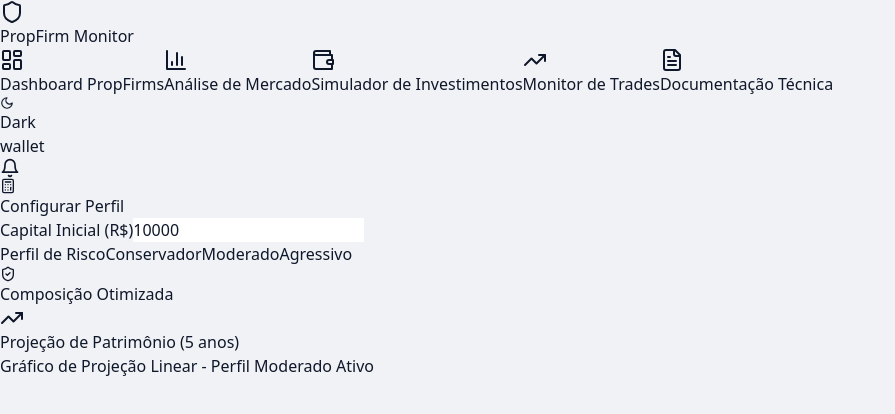
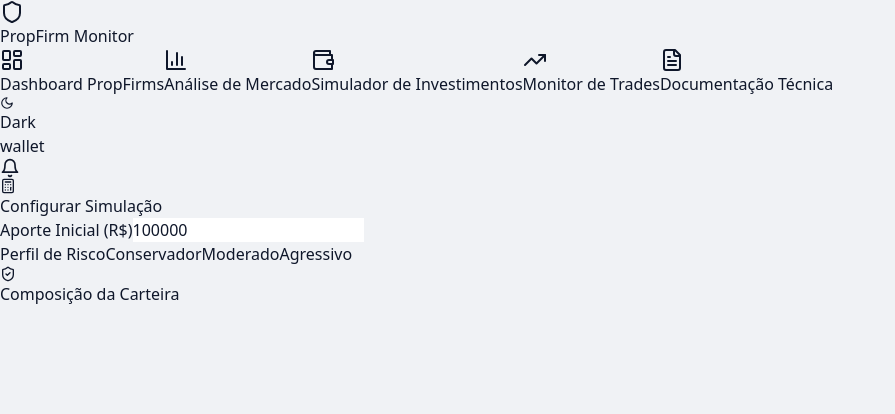
Before and after one commit to fernandohpc18-commits/ACASA-TOOLS, a React (Vite) app: page / in a window 1280 px wide. Both pictures are taken after a click on the button "Simulador de Investimentos". Shown: the top 414 px of the page, without its empty margins (0-895 px from the left). Built offline with nearby package versions, Linux system fonts and the light colour scheme.

Commit message:
Update InvestmentSimulator.jsx

```diff
--- a/src/components/investment/InvestmentSimulator.jsx
+++ b/src/components/investment/InvestmentSimulator.jsx
@@ -1,100 +1,55 @@
 import React, { useState } from 'react';
-import { PieChart, Pie, Cell, ResponsiveContainer, Tooltip, Legend } from 'recharts';
+import { PieChart, Pie, Cell, ResponsiveContainer, Tooltip, Legend, AreaChart, Area, XAxis, YAxis, CartesianGrid } from 'recharts';
 import { Calculator, ShieldCheck, TrendingUp } from "lucide-react";
 
 export default function InvestmentSimulator() {
   const [perfil, setPerfil] = useState('Moderado');
-  const [capital, setCapital] = useState(10000);
+  const [capital, setCapital] = useState(100000);
 
   const alocacaoData = {
-    Conservador: [
-      { name: 'Renda Fixa', value: 80, color: '#3B82F6' },
-      { name: 'FIIs', value: 15, color: '#F59E0B' },
-      { name: 'Ações BR', value: 5, color: '#10B981' }
-    ],
-    Moderado: [
-      { name: 'Renda Fixa', value: 50, color: '#3B82F6' },
-      { name: 'Ações BR', value: 25, color: '#10B981' },
-      { name: 'Ações Inter', value: 15, color: '#8B5CF6' },
-      { name: 'FIIs', value: 10, color: '#F59E0B' }
-    ],
-    Agressivo: [
-      { name: 'Ações BR', value: 30, color: '#10B981' },
-      { name: 'Ações Inter', value: 30, color: '#8B5CF6' },
-      { name: 'Crypto', value: 20, color: '#EF4444' },
-      { name: 'Renda Fixa', value: 10, color: '#3B82F6' },
-      { name: 'Commodities', value: 10, color: '#F97316' }
-    ]
+    Conservador: [{ name: 'Renda Fixa', value: 80, color: '#3B82F6' }, { name: 'FIIs', value: 20, color: '#F59E0B' }],
+    Moderado: [{ name: 'Ações BR', value: 40, color: '#10B981' }, { name: 'Inter', value: 30, color: '#8B5CF6' }, { name: 'RF', value: 30, color: '#3B82F6' }],
+    Agressivo: [{ name: 'Ações', value: 50, color: '#10B981' }, { name: 'Crypto', value: 20, color: '#EF4444' }, { name: 'Outros', value: 30, color: '#8B5CF6' }]
   };
 
   return (
-    <div className="space-y-6">
-      <div className="grid grid-cols-1 md:grid-cols-3 gap-4">
-        <div className="p-6 bg-white dark:bg-slate-900 border border-slate-200 dark:border-slate-800 rounded-3xl shadow-sm">
-          <div className="flex items-center gap-2 mb-4 text-sm font-bold">
-            <Calculator size={16} /> Configurar Perfil
-          </div>
-          <div className="space-y-4">
+    <div className="space-y-8">
+      <div className="grid grid-cols-1 lg:grid-cols-3 gap-6">
+        <div className="bg-white dark:bg-slate-900 p-8 rounded-3xl border border-slate-100 dark:border-slate-800 shadow-sm">
+          <h3 className="flex items-center gap-2 font-bold mb-6 text-sm uppercase tracking-wider text-slate-400">
+            <Calculator size={16}/> Configurar Simulação
+          </h3>
+          <div className="space-y-6">
             <div>
-              <label className="text-xs text-slate-500">Capital Inicial (R$)</label>
-              <input
-                type="number"
-                value={capital}
-                onChange={(e) => setCapital(Number(e.target.value))}
-                className="w-full bg-transparent border-b border-slate-200 dark:border-slate-800 p-2 outline-none"
-              />
+              <label className="text-xs font-bold text-slate-500 uppercase">Aporte Inicial (R$)</label>
+              <input type="number" value={capital} onChange={(e) => setCapital(Number(e.target.value))} className="w-full bg-slate-50 dark:bg-slate-800 p-3 rounded-xl border-none mt-2 font-bold outline-none ring-2 ring-transparent focus:ring-blue-500 transition-all"/>
             </div>
             <div className="flex flex-col gap-2">
-              <label className="text-xs text-slate-500">Perfil de Risco</label>
+              <label className="text-xs font-bold text-slate-500 uppercase">Perfil de Risco</label>
               {['Conservador', 'Moderado', 'Agressivo'].map(p => (
-                <button
-                  key={p}
-                  onClick={() => setPerfil(p)}
-                  className={`px-3 py-2 rounded-xl text-sm transition-all ${
-                    perfil === p ? 'bg-blue-600 text-white shadow-lg shadow-blue-500/20' : 'bg-slate-100 dark:bg-slate-800 text-slate-500'
-                  }`}
-                >
-                  {p}
-                </button>
+                <button key={p} onClick={() => setPerfil(p)} className={`p-3 rounded-xl text-sm font-bold transition-all ${perfil === p ? 'bg-blue-600 text-white shadow-lg' : 'bg-slate-50 dark:bg-slate-800 text-slate-500'}`}>{p}</button>
               ))}
             </div>
           </div>
         </div>
 
-        <div className="md:col-span-2 p-6 bg-white dark:bg-slate-900 border border-slate-200 dark:border-slate-800 rounded-3xl shadow-sm">
-          <div className="flex items-center gap-2 mb-4 text-sm font-bold text-green-500">
-            <ShieldCheck size={16} /> Composição Otimizada
-          </div>
+        <div className="lg:col-span-2 bg-white dark:bg-slate-900 p-8 rounded-3xl border border-slate-100 dark:border-slate-800 shadow-sm">
+          <h3 className="flex items-center gap-2 font-bold mb-6 text-sm uppercase tracking-wider text-green-500">
+            <ShieldCheck size={16}/> Composição da Carteira
+          </h3>
           <div className="h-64">
             <ResponsiveContainer width="100%" height="100%">
               <PieChart>
-                <Pie
-                  data={alocacaoData[perfil]}
-                  innerRadius={60}
-                  outerRadius={80}
-                  paddingAngle={5}
-                  dataKey="value"
-                >
-                  {alocacaoData[perfil].map((entry, index) => (
-                    <Cell key={`cell-${index}`} fill={entry.color} />
-                  ))}
+                <Pie data={alocacaoData[perfil]} innerRadius={60} outerRadius={90} paddingAngle={8} dataKey="value">
+                  {alocacaoData[perfil].map((entry, index) => <Cell key={index} fill={entry.color} />)}
                 </Pie>
                 <Tooltip />
-                <Legend />
+                <Legend verticalAlign="middle" align="right" layout="vertical" />
               </PieChart>
             </ResponsiveContainer>
           </div>
         </div>
       </div>
-
-      <div className="bg-white dark:bg-slate-900 p-8 rounded-3xl border border-slate-200 dark:border-slate-800">
-        <h3 className="text-xl font-bold mb-4 flex items-center gap-2">
-          <TrendingUp className="text-blue-600" size={24} /> Projeção de Patrimônio (5 anos)
-        </h3>
-        <div className="h-48 bg-slate-50 dark:bg-slate-950 rounded-2xl flex items-center justify-center border border-dashed border-slate-200 dark:border-slate-800 text-slate-400">
-           Gráfico de Projeção Linear - Perfil {perfil} Ativo
-        </div>
-      </div>
     </div>
   );
 }
```
